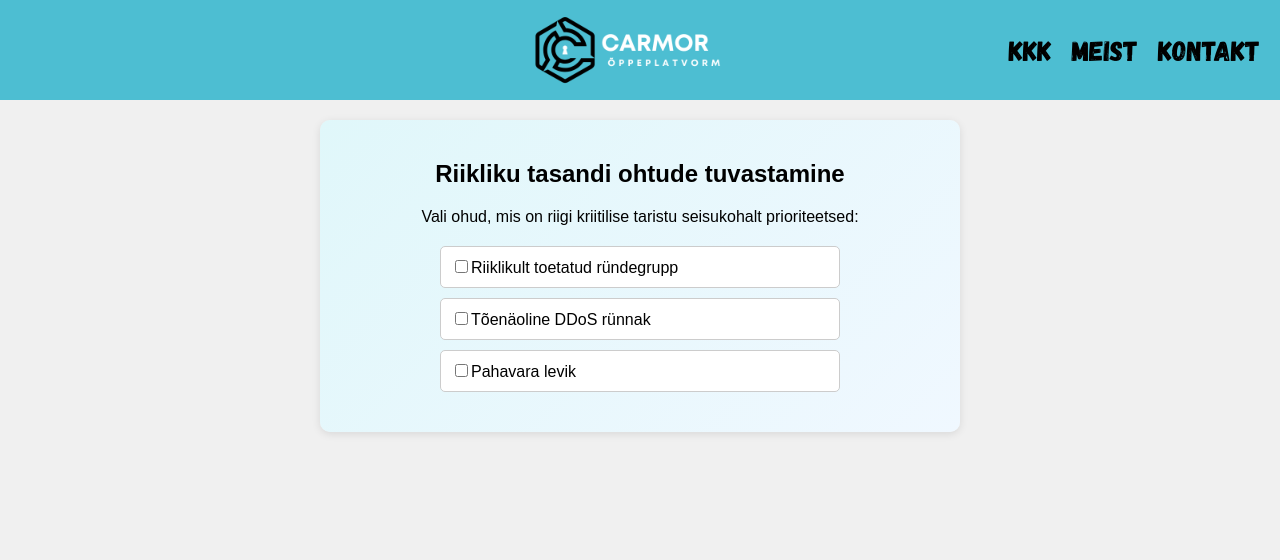
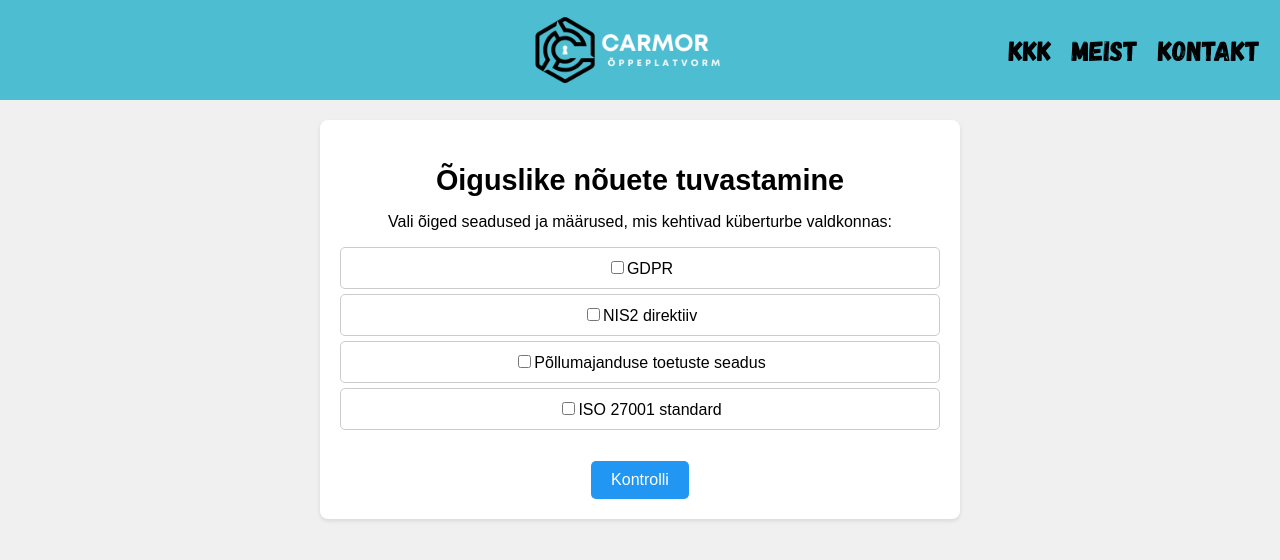
Before and after one commit to camaar2/pogenemisruum, a React (Create React App) app in the folder pogenemisruum/: page /turvapoliitika_eestvedaja1 in a window 1280 px wide. Shown: the top 560 px of the page. Built offline with nearby package versions, Linux system fonts and the light colour scheme.

Commit message:
väiksed parandused

```diff
--- a/pogenemisruum/src/games/CSS/Turvapoliitika_eestvedaja1.css
+++ b/pogenemisruum/src/games/CSS/Turvapoliitika_eestvedaja1.css
@@ -1,39 +1,57 @@
-.stage1 {
+.stage {
+  margin: 20px auto;
   max-width: 600px;
-    margin: 20px auto;
-    padding: 20px;
-    background: linear-gradient(135deg, #e0f7fa, #f0f8ff);
-    border-radius: 10px;
-    font-family: Arial, sans-serif;
-    text-align: center;
-    box-shadow: 0 2px 8px rgba(0, 0, 0, 0.1);
+  font-family: sans-serif;
 }
 
-  .threat-list {
+.stage h2 {
+  font-size: 1.8rem;
+  margin-bottom: 10px;
+}
+
+.stage p {
+  font-size: 1rem;
+  margin-bottom: 10px;
+}
+
+.law-list {
   list-style: none;
   padding: 0;
-    margin: 20px auto;
-    max-width: 400px;
-    text-align: left;
 }
 
-  .threat-list li {
+.law-list li {
   padding: 10px;
-    margin: 10px 0;
+  margin: 5px 0;
   border: 1px solid #ccc;
-    background: #fff;
   cursor: pointer;
   border-radius: 5px;
-    transition: background-color 0.3s;
 }
 
-  .threat-list li.selected {
-    background-color: #e0e0e0;
+.law-list li.selected {
+  background-color: #d0f0c0;
+  border-color: #4caf50;
+}
+
+.check-button, .next-button {
+  margin-top: 15px;
+  padding: 10px 20px;
+  font-size: 1rem;
+  cursor: pointer;
+  border: none;
+  border-radius: 5px;
+}
+
+.check-button {
+  background-color: #2196F3;
+  color: white;
+}
+
+.next-button {
+  background-color: #4CAF50;
+  color: white;
 }
 
 .feedback {
-    margin-top: 20px;
-    font-size: 18px;
+  margin-top: 15px;
   font-weight: bold;
-    color: #d32f2f;
 }
--- a/pogenemisruum/src/games/JavaScript/Turvapoliitika_eestvedaja1.js
+++ b/pogenemisruum/src/games/JavaScript/Turvapoliitika_eestvedaja1.js
@@ -5,16 +5,18 @@ import '../CSS/Turvapoliitika_eestvedaja1.css';
 function Turvapoliitika_eestvedaja1() {
   const navigate = useNavigate();
 
-  const correctThreats = ['Riiklikult toetatud ründegrupp'];
+  const correctLaws = ['GDPR', 'NIS2 direktiiv'];
 
-  const threats = shuffleArray([
-    'Tõenäoline DDoS rünnak',
-    'Pahavara levik',
-    'Riiklikult toetatud ründegrupp'
+  const laws = shuffleArray([
+    'GDPR',
+    'ISO 27001 standard',
+    'NIS2 direktiiv',
+    'Põllumajanduse toetuste seadus'
   ]);
 
-  const [selectedThreats, setSelectedThreats] = useState([]);
+  const [selectedLaws, setSelectedLaws] = useState([]);
   const [feedback, setFeedback] = useState('');
+  const [isChecked, setIsChecked] = useState(false);
 
   function shuffleArray(array) {
     const newArr = [...array];
@@ -25,53 +27,55 @@ function Turvapoliitika_eestvedaja1() {
     return newArr;
   }
 
-  useEffect(() => {
-    if (selectedThreats.length === 0) return;
-    const timer = setTimeout(() => {
-      const isCorrect =
-        selectedThreats.length === correctThreats.length &&
-        selectedThreats.every(threat => correctThreats.includes(threat));
-      if (isCorrect) {
-        setFeedback("Õige! Ülesanne täidetud.");
-        navigate('/turvapoliitika_eestvedaja2');
-      } else {
-        setFeedback('Vale valik! Õige oht täidetakse automaatselt...');
-        setSelectedThreats(correctThreats);
-        setTimeout(() => {
-          navigate('/stage2');
-        }, 1000);
-      }
-    }, 2000);
-    return () => clearTimeout(timer);
-  }, [selectedThreats, navigate]);
+  const toggleLaw = (law) => {
+    if (isChecked) return;
+    if (selectedLaws.includes(law)) {
+      setSelectedLaws(selectedLaws.filter(t => t !== law));
+    } else {
+      setSelectedLaws([...selectedLaws, law]);
+    }
+  };
 
-  const toggleThreat = (threat) => {
-    if (selectedThreats.length === correctThreats.length) return;
-    if (selectedThreats.includes(threat)) {
-      setSelectedThreats(selectedThreats.filter(t => t !== threat));
+  const checkAnswers = () => {
+    const isCorrect =
+      selectedLaws.length === correctLaws.length &&
+      selectedLaws.every(law => correctLaws.includes(law));
+    if (isCorrect) {
+      setFeedback("Õige! Ülesanne täidetud.");
     } else {
-      setSelectedThreats([...selectedThreats, threat]);
+      setFeedback("Vale! Õiged vastused on nüüd näidatud.");
+      setSelectedLaws(correctLaws);
     }
+    setIsChecked(true);
+  };
+
+  const goToNextStage = () => {
+    navigate('/turvapoliitika_eestvedaja2');
   };
 
   return (
     <div className="stage stage1">
-      <h2>Riikliku tasandi ohtude tuvastamine</h2>
-      <p>Vali ohud, mis on riigi kriitilise taristu seisukohalt prioriteetsed:</p>
-      <ul className="threat-list">
-        {threats.map(threat => (
+      <h2>Õiguslike nõuete tuvastamine</h2>
+      <p>Vali õiged seadused ja määrused, mis kehtivad küberturbe valdkonnas:</p>
+      <ul className="law-list">
+        {laws.map(law => (
           <li
-            key={threat}
-            onClick={() => toggleThreat(threat)}
-            className={selectedThreats.includes(threat) ? "selected" : ""}
+            key={law}
+            onClick={() => toggleLaw(law)}
+            className={selectedLaws.includes(law) ? "selected" : ""}
           >
-            <input type="checkbox" checked={selectedThreats.includes(threat)} readOnly />
-            {threat}
+            <input type="checkbox" checked={selectedLaws.includes(law)} readOnly />
+            {law}
           </li>
         ))}
       </ul>
+      {!isChecked && (
+        <button onClick={checkAnswers} className="check-button">Kontrolli</button>
+      )}
       {feedback && <p className="feedback">{feedback}</p>}
-      {/* Kontrolli nuppu ei kuvata – kontroll toimub automaatselt */}
+      {isChecked && (
+        <button onClick={goToNextStage} className="next-button">Jätka järgmisele etapile</button>
+      )}
     </div>
   );
 }
--- a/pogenemisruum/src/pages/JavaScript/Turvapoliitika_eestvedaja.js
+++ b/pogenemisruum/src/pages/JavaScript/Turvapoliitika_eestvedaja.js
@@ -5,17 +5,18 @@ import '../CSS/Turvapoliitika_eestvedaja.css';
 function TurvapoliitikaEestvedaja() {
   return (
     <div className="job-page">
-      <h1>Turvapoliitika eestvedaja</h1>
-      <p>
-        Turvapoliitika eestvedaja koostab ja uuendab turvapoliitikat, juhendab töötajaid ja hoolitseb turvareeglite järgimise eest.
-      </p>
+    <h1>Küberõiguse ja vastavuse spetsialist</h1>
+    <p>
+      Küberõiguse ja vastavuse spetsialist tagab, et organisatsiooni küberturbe tegevused vastavad seadustele, määrustele ja sisemistele poliitikatele.
+      Ta töötab välja juhiseid ja kontrollimehhanisme, et maandada juriidilisi riske.
+    </p>
       <h2>Mängude ülevaade</h2>
       <p>Siin saad selles rollis lahendada järgmisi mänge:</p>
       <ul>
-        <li><strong>1. Riikliku tasandi ohtude tuvastamine</strong> – umbes 3 minutit</li>
-        <li><strong>2. Turvapoliitika strateegia valik</strong> – umbes 5 minutit</li>
-        <li><strong>3. Rakendamise juhendamine</strong> – umbes 4 minutit</li>
-        <li><strong>4. Rahvusvaheline koostöö ja kriisi järelvalve</strong> – umbes 5 minutit</li>
+        <li><strong>Riikliku tasandi ohtude tuvastamine</strong> – umbes 3 minutit</li>
+        <li><strong>Turvapoliitika strateegia valik</strong> – umbes 5 minutit</li>
+        <li><strong>Rakendamise juhendamine</strong> – umbes 4 minutit</li>
+        <li><strong>Rahvusvaheline koostöö ja kriisi järelvalve</strong> – umbes 5 minutit</li>
       </ul>
       <Link to="/turvapoliitika_eestvedaja1">
         <button>Alusta mängu</button>
```
Lines whose indentation alone changed are shown as unchanged.
